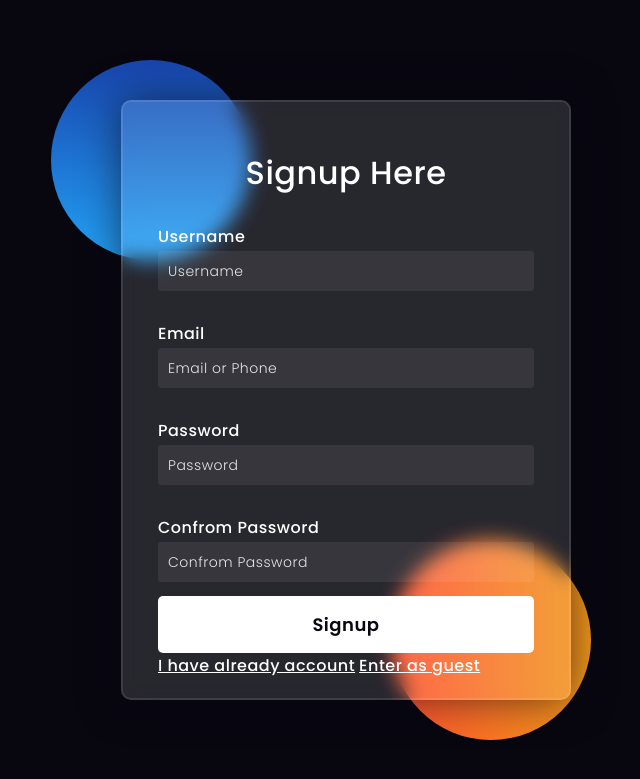
After one commit to seif678/ShoppingCartProject, a Django app: page /register/ in a window 1280 px wide. The commit adds this page. Shown: the top 779 px of the page, without its empty margins (294-934 px from the left). Run offline with Django 4.2, Linux system fonts and the light colour scheme.

```diff
--- a/Site/urls.py
+++ b/Site/urls.py
@@ -6,6 +6,8 @@ urlpatterns = [
     path('cart/', views.Cart, name="Cart"),
     path('checkout/', views.Checkout, name="Checkout"),
     path('update_item/', views.updateItem, name="update_item"),
-    path('process_order/',views.processOrder,name="process_order")
+    path('process_order/',views.processOrder,name="process_order"),
+    path('login/',views.login,name="login"),
+    path('register/', views.register,name="register"),
 
 ]
--- a/Site/views.py
+++ b/Site/views.py
@@ -1,3 +1,4 @@
+from django.db.models import Min, Max
 from django.shortcuts import render
 from django.http import JsonResponse
 import json
@@ -16,10 +17,20 @@ def Store(request):
         items = []
         order = {'get_cart_total': 0, 'get_cart_items': 0, 'shipping': False}
         cartItems = order['get_cart_items']
+    minMaxPrice = Product.objects.aggregate(Min('price'), Max('price'))
+    minPrice = minMaxPrice['price__min']
+    maxPrice = minMaxPrice['price__max']
+    if 'q' in request.GET:
+        q = request.GET['q']
+        products = Product.objects.filter(name__icontains=q) | Product.objects.filter(brand__icontains=q)
+    elif 'k' in request.GET:
+        k = request.GET['k']
+        products = Product.objects.filter(price__range=(minPrice, k))
+    else:
+        products = Product.objects.all()
+    context = {'products': products, 'cartItems': cartItems, 'minMaxPrice': minMaxPrice}
+    return render(request, 'Site/Store.html', context)
 
-    products = Product.objects.all()
-    context = {'products': products, 'cartItems': cartItems}
-    return render(request, 'Site/Store.html', context)
 
 
 def Cart(request):
@@ -104,3 +115,9 @@ def processOrder(request):
         print('User is not logged in')
 
     return JsonResponse('Payment submitted..', safe=False)
+
+def login(request):
+    return render(request, 'Site/login.html')
+
+def register(request):
+    return render(request, 'Site/register.html')
--- /dev/null
+++ b/templates/Site/register.html
@@ -0,0 +1,192 @@
+<!DOCTYPE html>
+<html lang="en">
+<head>
+  <!-- Design by foolishdeveloper.com -->
+    <title>Signup Page</title>
+
+    <link rel="preconnect" href="https://fonts.gstatic.com">
+    <link rel="stylesheet" href="https://cdnjs.cloudflare.com/ajax/libs/font-awesome/5.15.4/css/all.min.css">
+    <link href="https://fonts.googleapis.com/css2?family=Poppins:wght@300;500;600&display=swap" rel="stylesheet">
+    <!--Stylesheet-->
+    <style media="screen">
+      *,
+*:before,
+*:after{
+    padding: 0;
+    margin: 0;
+    box-sizing: border-box;
+}
+body{
+    background-color: #080710;
+}
+.background{
+    width: 430px;
+    height: 520px;
+    position: absolute;
+    transform: translate(-50%,-50%);
+    left: 50%;
+    top: 50%;
+}
+.background .shape{
+    height: 200px;
+    width: 200px;
+    position: absolute;
+    border-radius: 50%;
+}
+.shape:first-child{
+    background: linear-gradient(
+        #1845ad,
+        #23a2f6
+    );
+    left: -80px;
+    top: -80px;
+}
+.shape:last-child{
+    background: linear-gradient(
+        to right,
+        #ff512f,
+        #f09819
+    );
+    right: -30px;
+    bottom: -80px;
+}
+form{
+    height: 600px;
+    width: 450px;
+    background-color: rgba(255,255,255,0.13);
+    position: absolute;
+    transform: translate(-50%,-50%);
+    top: 50%;
+    left: 50%;
+    border-radius: 10px;
+    backdrop-filter: blur(10px);
+    border: 2px solid rgba(255,255,255,0.1);
+    box-shadow: 0 0 40px rgba(8,7,16,0.6);
+    padding: 50px 35px;
+}
+form *{
+    font-family: 'Poppins',sans-serif;
+    color: #ffffff;
+    letter-spacing: 0.5px;
+    outline: none;
+    border: none;
+}
+form h3{
+    font-size: 32px;
+    font-weight: 500;
+    line-height: 42px;
+    text-align: center;
+}
+
+label{
+    display: block;
+    margin-top: 30px;
+    font-size: 16px;
+    font-weight: 500;
+}
+input{
+    display: block;
+    height: 40px;
+    width: 100%;
+    background-color: rgba(255,255,255,0.07);
+    border-radius: 3px;
+    padding: 0 10px;
+    margin-top: 2px;
+    font-size: 14px;
+    font-weight: 300;
+}
+::placeholder{
+    color: #e5e5e5;
+}
+button{
+    margin-top: 14px;
+    width: 100%;
+    background-color: #ffffff;
+    color: #080710;
+    padding: 15px 0;
+    font-size: 18px;
+    font-weight: 600;
+    border-radius: 5px;
+    cursor: pointer;
+}
+.social{
+  margin-top: 30px;
+  display: flex;
+}
+.social div{
+  background: red;
+  width: 150px;
+  border-radius: 3px;
+  padding: 5px 10px 10px 5px;
+  background-color: rgba(255,255,255,0.27);
+  color: #eaf0fb;
+  text-align: center;
+}
+.social div:hover{
+  background-color: rgba(255,255,255,0.47);
+}
+.social .fb{
+  margin-left: 25px;
+}
+.social i{
+  margin-right: 4px;
+}
+
+    </style>
+</head>
+<body>
+    <div class="background">
+        <div class="shape"></div>
+        <div class="shape"></div>
+    </div>
+    <form action="" method="post">
+        {% csrf_token %}
+        <h3>Signup Here</h3>
+
+        <label for="username">Username</label>
+        <input type="text" placeholder="Username" name="username" id="username">
+
+        <label for="email">Email</label>
+        <input type="email" placeholder="Email or Phone" name="email" id="email">
+
+        <label for="password1">Password</label>
+        <input type="password" placeholder="Password" id="password1" name="password1">
+
+
+        <label for="password2">Confrom Password</label>
+        <input type="password" placeholder="Confrom Password" id="password2" name="password2">
+        <button type="submit">Signup</button>
+
+        <a href="{% url 'login' %}" >I have already account</a>
+        <a href="{% url 'Store' %}" >Enter as guest</a>
+
+    </form>
+    <script type="text/javascript">
+        function submitFormData(){
+            var shippingInfo = {
+				'username':form.username.value,
+				'email':form.email.value,
+				'password':form.password.value,
+				'repassword':form.repassword.value,
+			}
+
+        var url = "/signup/"
+	    	fetch(url, {
+	    		method:'POST',
+	    		headers:{
+	    			'Content-Type':'application/json',
+	    			'X-CSRFToken':csrftoken,
+	    		},
+	    		body:JSON.stringify({'form':userFormData}),
+
+	    	})
+	    	.then((response) => response.json())
+	    	.then((data) => {
+				  console.log('Success:', data);
+				  window.location.href = "{% url 'login' %}"
+				})
+	    }
+    </script>
+
+</body>
+</html>
```
Also changed, not shown: templates/Site/Main.html (+15 -1 lines), templates/Site/login.html (added, +158 -0 lines).
